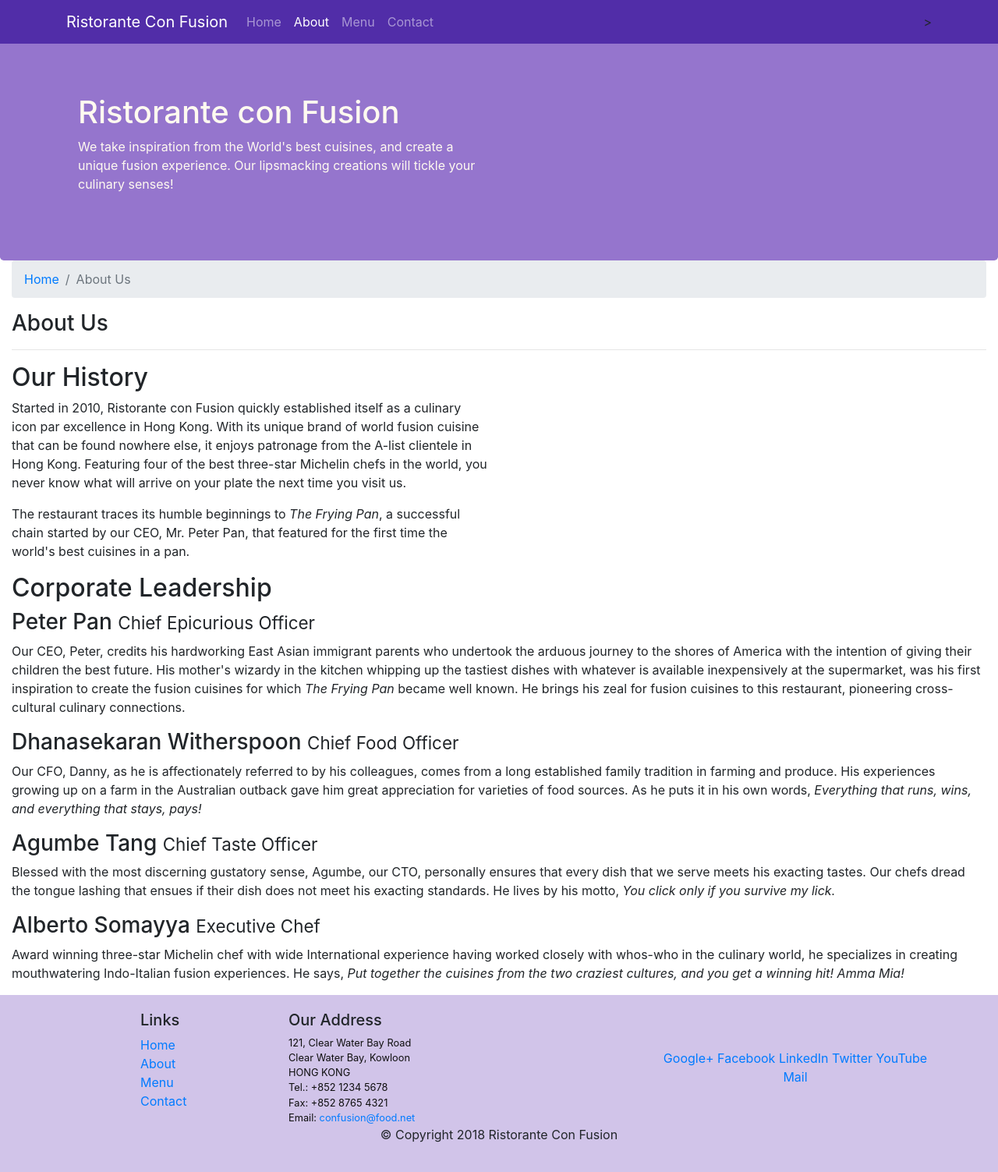
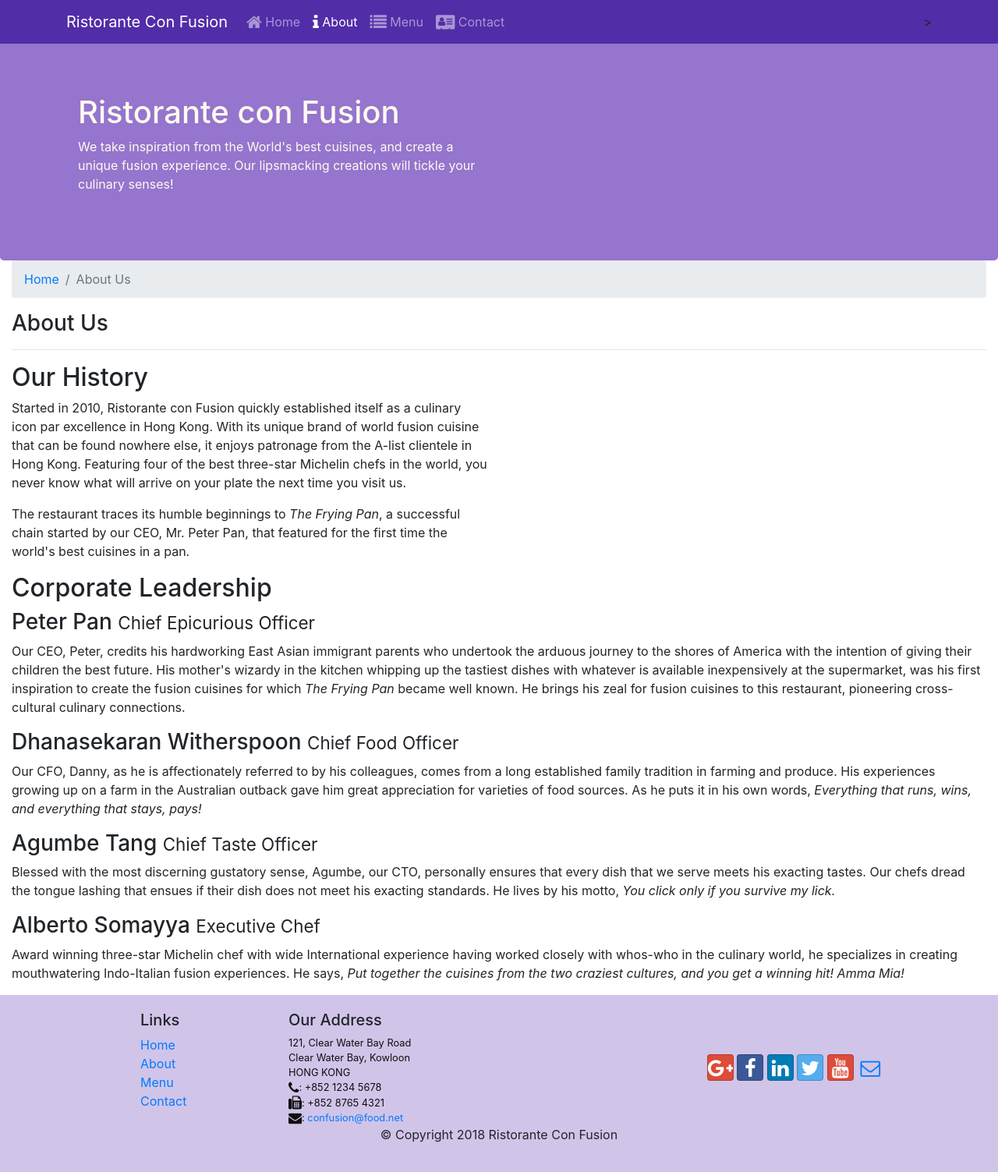
Before and after one commit to Shubhi217/Confusion, a website: page aboutus.html in a window 1280 px wide. Shown: the whole page at 78% size. Drawn offline with nearby package versions, Linux system fonts and the light colour scheme.

Commit message:
Icon Fonts

```diff
--- a/aboutus.html
+++ b/aboutus.html
@@ -9,6 +9,8 @@
     <!-- Bootstrap CSS -->
     <link rel="stylesheet" href="node_modules/bootstrap/dist/css/bootstrap.min.css">
     <link rel="stylesheet" href="css/styles.css">
+    <link rel="stylesheet" href="node_modules/font-awesome/css/font-awesome.min.css">
+    <link rel="stylesheet" href="node_modules/bootstrap-social/bootstrap-social.css">
     <title>Ristorante Con Fusion: About Us</title>
 
 </head>
@@ -22,10 +24,11 @@
              <a class="navbar-brand" href="./index.html">Ristorante Con Fusion</a>
              <div class="collapse navbar-collapse" id="Navbar">
                 <ul class="navbar-nav mr-auto">
-                    <li class="nav-item"><a class="nav-link" href="./index.html">Home</a></li>
-                    <li class="nav-item active"><a class="nav-link" href="./aboutus.html">About</a></li>
-                    <li class="nav-item"><a class="nav-link" href="#">Menu</a></li>
-                    <li class="nav-item"><a class="nav-link" href="#">Contact</a></li>
+
+                    <li class="nav-item"><a class="nav-link" href="./index.html"><span class="fa fa-home fa-lg"></span> Home</a></li>
+                    <li class="nav-item active"><a class="nav-link" href="#"><span class="fa fa-info fa-lg"></span> About</a></li>
+                    <li class="nav-item"><a class="nav-link" href="#"><span class="fa fa-list fa-lg"></span> Menu</a></li>
+                    <li class="nav-item"><a class="nav-link" href="#"><span class="fa fa-address-card fa-lg"></span> Contact</a></li>
                 </ul>
                 </div>>
         </div>
@@ -110,19 +113,24 @@
 		              121, Clear Water Bay Road<br>
 		              Clear Water Bay, Kowloon<br>
 		              HONG KONG<br>
-		              Tel.: +852 1234 5678<br>
-		              Fax: +852 8765 4321<br>
-		              Email: <a href="mailto:confusion@food.net">confusion@food.net</a>
+                      <i class="fa fa-phone fa-lg"></i>: +852 1234 5678<br>
+                      <i class="fa fa-fax fa-lg"></i>: +852 8765 4321<br>
+                      <i class="fa fa-envelope fa-lg"></i>:
+                      <a href="mailto:confusion@food.net">confusion@food.net</a>
+
 		           </address>
                 </div>
                 <div class="col-12 col-sm-4 align-self-center">
                     <div class="text-center">
-                        <a href="http://google.com/+">Google+</a>
-                        <a href="http://www.facebook.com/profile.php?id=">Facebook</a>
-                        <a href="http://www.linkedin.com/in/">LinkedIn</a>
-                        <a href="http://twitter.com/">Twitter</a>
-                        <a href="http://youtube.com/">YouTube</a>
-                        <a href="mailto:">Mail</a>
+
+                            <a class="btn btn-social-icon btn-google" href="http://google.com/+"><i class="fa fa-google-plus"></i></a>
+                            <a class="btn btn-social-icon btn-facebook" href="http://www.facebook.com/profile.php?id="><i class="fa fa-facebook"></i></a>
+                            <a class="btn btn-social-icon btn-linkedin" href="http://www.linkedin.com/in/"><i class="fa fa-linkedin"></i></a>
+                            <a class="btn btn-social-icon btn-twitter" href="http://twitter.com/"><i class="fa fa-twitter"></i></a>
+                            <a class="btn btn-social-icon btn-google" href="http://youtube.com/"><i class="fa fa-youtube"></i></a>
+                            <a class="btn btn-social-icon" href="mailto:"><i class="fa fa-envelope-o"></i></a>
+
+
                     </div>
                 </div>
            </div>
--- a/package.json
+++ b/package.json
@@ -15,6 +15,8 @@
   },
   "dependencies": {
     "bootstrap": "^4.0.0",
+    "bootstrap-social": "^5.1.1",
+    "font-awesome": "^4.7.0",
     "jquery": "^3.3.1",
     "popper.js": "^1.12.9"
   }
```
Also changed, not shown: index.html (+20 -13 lines), 1 other file.
